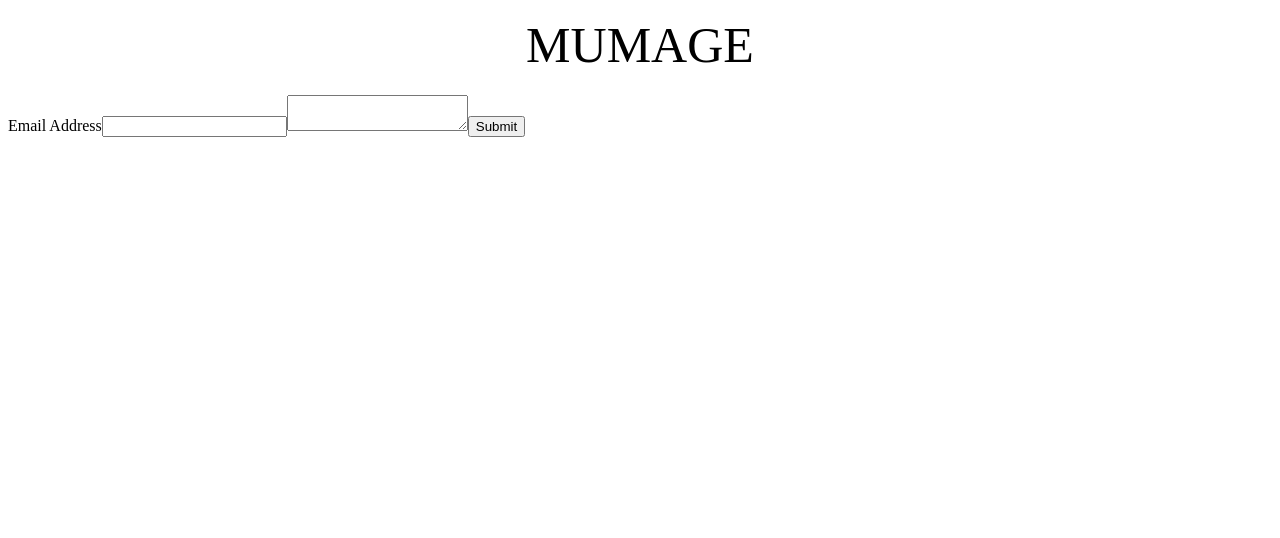
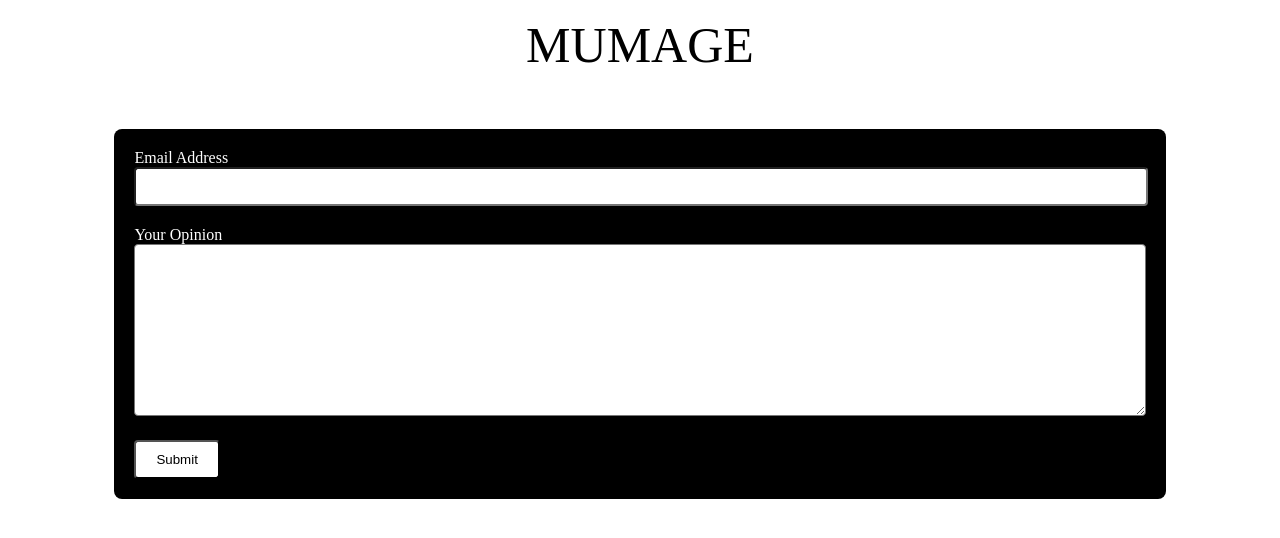
Before and after one commit to MrMirror21/mumage-frontend, a React (Create React App) app: page /Contactus in a window 1280 px wide. Shown: the top 538 px of the page. Built offline with nearby package versions, Linux system fonts and the light colour scheme.

Commit message:
style: MailSending UI 디자인

```diff
--- /dev/null
+++ b/src/components/MailSending.css
@@ -0,0 +1,35 @@
+.name-label {
+    color: white;
+  }
+
+form {
+    max-width: 80%;
+    margin: 50px auto;
+    padding: 20px;
+    background: #000000;
+    border-radius: 8px;
+  }
+
+label {
+  font-size: 16px;
+  color: #000000;
+}
+
+input[type="email"], textarea {
+    width: calc(100% - 22px);
+    padding: 10px;
+    margin-bottom: 20px;
+    border-radius: 4px;
+  }
+
+textarea {
+  min-height: 150px;
+}
+
+button {
+  padding: 10px 20px;
+  border-radius: 4px;
+  background-color: #ffffff;
+  color: black;
+  cursor: pointer;
+}
--- a/src/components/MailSending.js
+++ b/src/components/MailSending.js
@@ -1,13 +1,15 @@
 import React from 'react';
 import { useForm, ValidationError } from '@formspree/react';
+import './MailSending.css';
+
 function MailSending() {
     const [state, handleSubmit] = useForm("xwkdzzrk");
     if (state.succeeded) {
-        return <p>Thanks for joining!</p>;
+        return <p>Thanks for your opinion!</p>;
     }
     return (
         <form onSubmit={handleSubmit}>
-        <label htmlFor="email">
+        <label htmlFor="email" className="name-label">
           Email Address
         </label>
         <input
@@ -20,6 +22,9 @@ function MailSending() {
           field="email"
           errors={state.errors}
         />
+        <label htmlFor="email" className="name-label">
+          Your Opinion
+        </label>
         <textarea
           id="message"
           name="message"
@@ -28,6 +33,7 @@ function MailSending() {
           prefix="Message"
           field="message"
           errors={state.errors}
+          className="validation-error"
         />
         <button type="submit" disabled={state.submitting}>
           Submit
```
